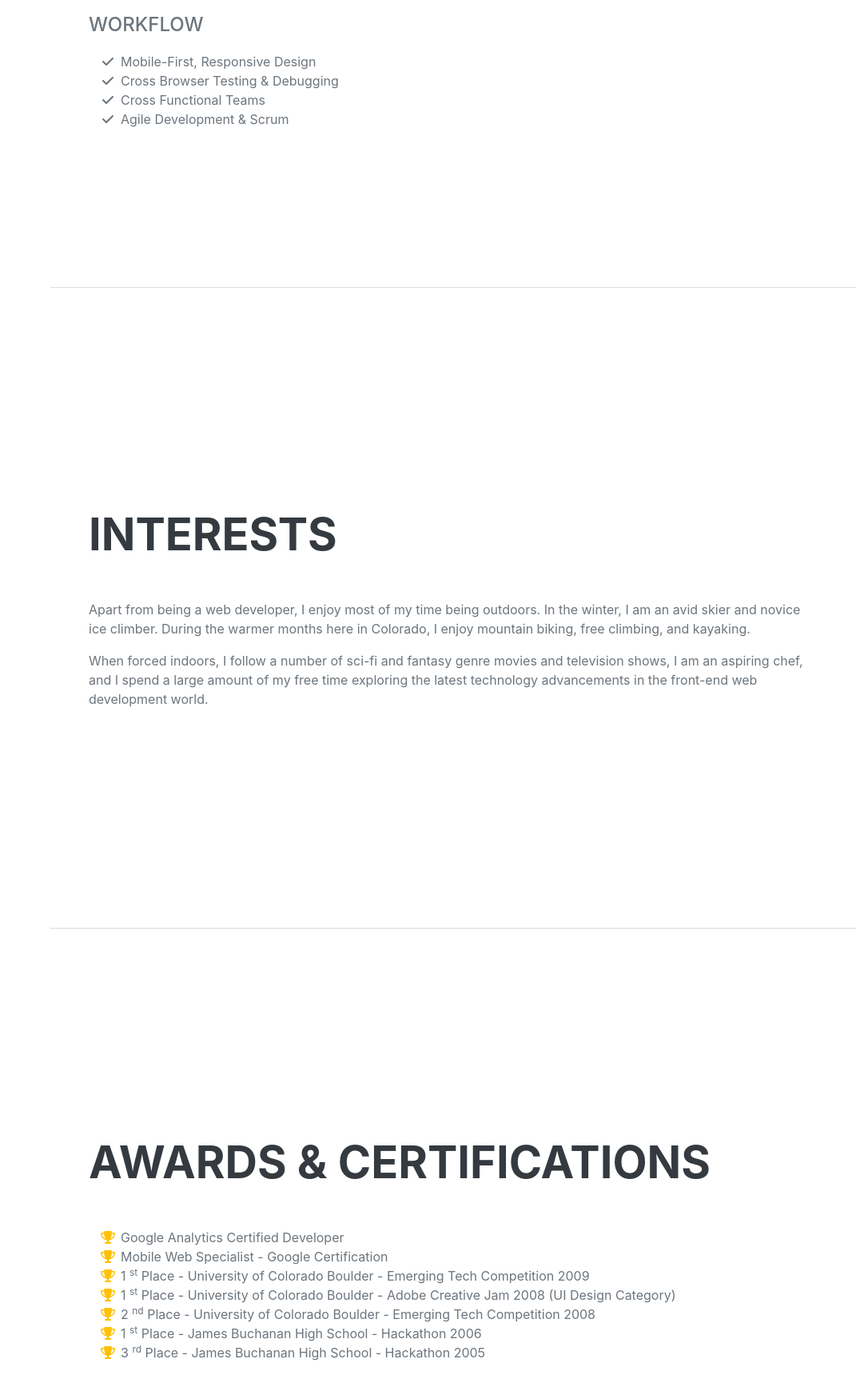
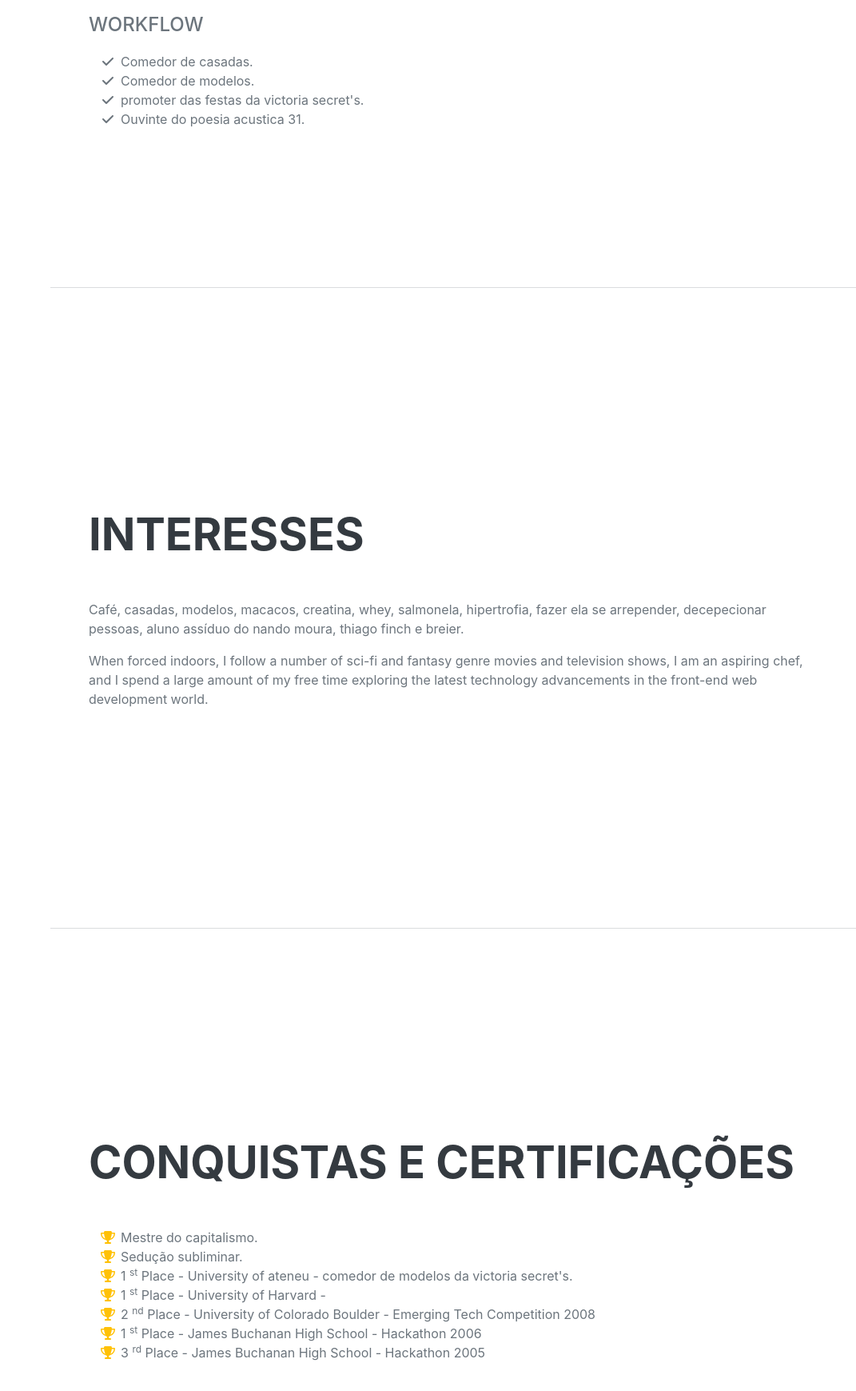
Before and after one commit to SergioMatheuss/teste, a plain HTML site: page index.html in a window 1280 px wide. Shown: the part 3287-5026 px from the top of the page at 80% size, without its empty margins (209-1280 px from the left). Drawn offline with nearby package versions, Linux system fonts and the light colour scheme; a web font is replaced by a local one.

Commit message:
experiências

```diff
--- a/index.html
+++ b/index.html
@@ -143,19 +143,19 @@
                     <ul class="fa-ul mb-0">
                         <li>
                             <span class="fa-li"><i class="fas fa-check"></i></span>
-                            Mobile-First, Responsive Design
+                            Comedor de casadas.
                         </li>
                         <li>
                             <span class="fa-li"><i class="fas fa-check"></i></span>
-                            Cross Browser Testing & Debugging
+                            Comedor de modelos.
                         </li>
                         <li>
                             <span class="fa-li"><i class="fas fa-check"></i></span>
-                            Cross Functional Teams
+                            promoter das festas da victoria secret's.
                         </li>
                         <li>
                             <span class="fa-li"><i class="fas fa-check"></i></span>
-                            Agile Development & Scrum
+                            Ouvinte do poesia acustica 31.
                         </li>
                     </ul>
                 </div>
@@ -164,8 +164,8 @@
             <!-- Interests-->
             <section class="resume-section" id="interests">
                 <div class="resume-section-content">
-                    <h2 class="mb-5">Interests</h2>
-                    <p>Apart from being a web developer, I enjoy most of my time being outdoors. In the winter, I am an avid skier and novice ice climber. During the warmer months here in Colorado, I enjoy mountain biking, free climbing, and kayaking.</p>
+                    <h2 class="mb-5">Interesses</h2>
+                    <p>Café, casadas, modelos, macacos, creatina, whey, salmonela, hipertrofia, fazer ela se arrepender, decepecionar pessoas, aluno assíduo do nando moura, thiago finch e breier.</p>
                     <p class="mb-0">When forced indoors, I follow a number of sci-fi and fantasy genre movies and television shows, I am an aspiring chef, and I spend a large amount of my free time exploring the latest technology advancements in the front-end web development world.</p>
                 </div>
             </section>
@@ -173,27 +173,27 @@
             <!-- Awards-->
             <section class="resume-section" id="awards">
                 <div class="resume-section-content">
-                    <h2 class="mb-5">Awards & Certifications</h2>
+                    <h2 class="mb-5">Conquistas e certificações</h2>
                     <ul class="fa-ul mb-0">
                         <li>
                             <span class="fa-li"><i class="fas fa-trophy text-warning"></i></span>
-                            Google Analytics Certified Developer
+                            Mestre do capitalismo.
                         </li>
                         <li>
                             <span class="fa-li"><i class="fas fa-trophy text-warning"></i></span>
-                            Mobile Web Specialist - Google Certification
+                            Sedução subliminar.
                         </li>
                         <li>
                             <span class="fa-li"><i class="fas fa-trophy text-warning"></i></span>
                             1
                             <sup>st</sup>
-                            Place - University of Colorado Boulder - Emerging Tech Competition 2009
+                            Place - University of ateneu - comedor de modelos da victoria secret's.
                         </li>
                         <li>
                             <span class="fa-li"><i class="fas fa-trophy text-warning"></i></span>
                             1
                             <sup>st</sup>
-                            Place - University of Colorado Boulder - Adobe Creative Jam 2008 (UI Design Category)
+                            Place - University of Harvard -
                         </li>
                         <li>
                             <span class="fa-li"><i class="fas fa-trophy text-warning"></i></span>
```
